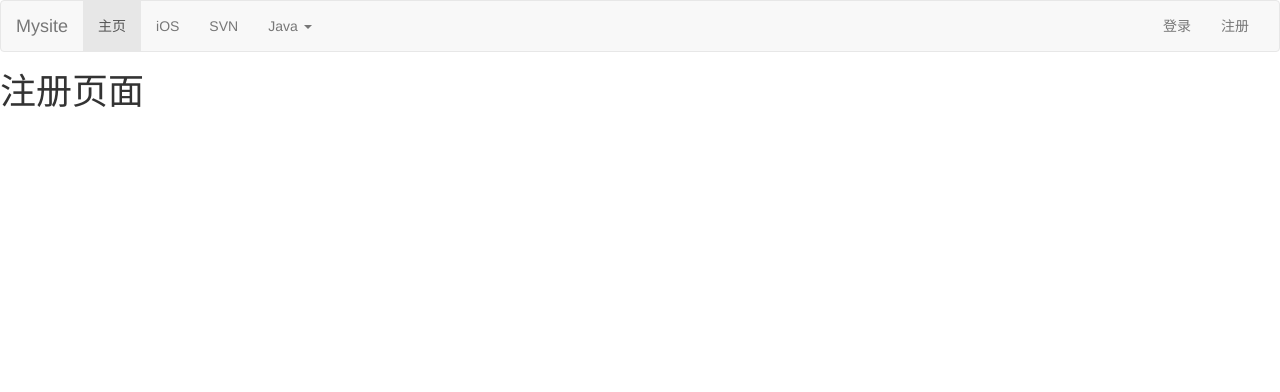
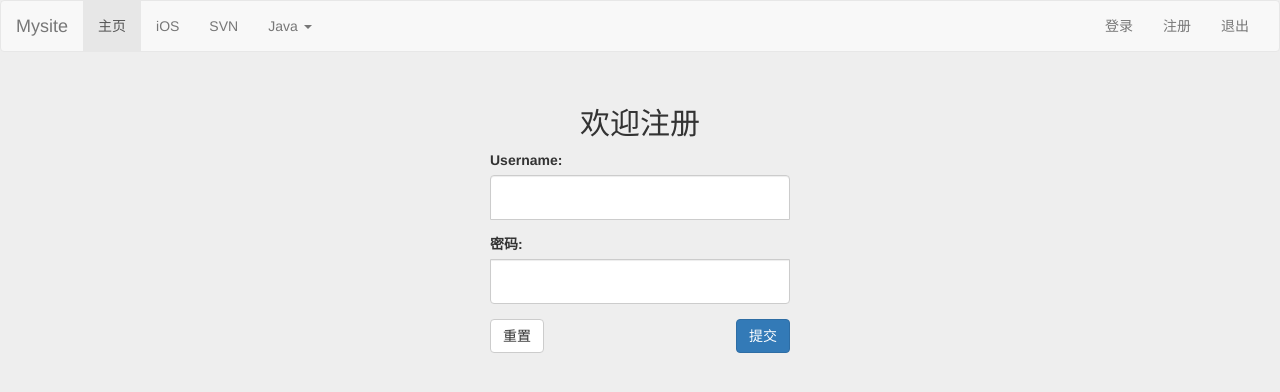
Before and after one commit to austin-meng/mysite, a Django app: page /main/register/ in a window 1280 px wide. Shown: the top 392 px of the page. Run offline with Django 3.2, Linux system fonts and the light colour scheme; some libraries are stand-ins or nearby versions.

Commit message:
add register

```diff
--- a/main/forms.py
+++ b/main/forms.py
@@ -8,3 +8,7 @@ logger = logging.getLogger(__name__)
 class LoginForm(forms.Form):
     username = forms.CharField(label=_('Username'), required=True, max_length=100, widget=forms.TextInput(attrs={'class': 'form-control'}))
     password = forms.CharField(label=_('Password'), widget=forms.PasswordInput(attrs={'class': 'form-control'}))
+
+class RegisterForm(forms.Form):
+    username = forms.CharField(label=_('Username'), required=True, max_length=100, widget=forms.TextInput(attrs={'class': 'form-control'}))
+    password = forms.CharField(label=_('Password'), widget=forms.PasswordInput(attrs={'class': 'form-control'}))
--- a/main/templates/main/register.html
+++ b/main/templates/main/register.html
@@ -1,5 +1,35 @@
 {% extends 'base.html' %}
+{% load static %}
 {% block title %}注册{% endblock %}
+{% block css %}
+    <link rel="stylesheet" href="{% static 'css/login.css' %}">
+
+{% endblock %}
+
+
 {% block content %}
-    <h1>注册页面</h1>
+<div class="container">
+<div class="col-md-4 col-md-offset-4">
+  <form class='form-login' action="/main/register/" method="post">
+    {% if message %}
+      <div class="alert alert-warning">{{ message }}</div>
+    {% endif %}
+
+    {% csrf_token %}
+    <h2 class="text-center">欢迎注册</h2>
+
+    <div class="form-group">
+      {{ form.username.label_tag }}
+      {{ form.username}}
+    </div>
+    <div class="form-group">
+      {{ form.password.label_tag }}
+      {{ form.password }}
+    </div>
+
+    <button type="reset" class="btn btn-default pull-left">重置</button>
+    <button type="submit" class="btn btn-primary pull-right">提交</button>
+  </form>
+</div>
+</div>
 {% endblock %}
--- a/main/views.py
+++ b/main/views.py
@@ -4,7 +4,9 @@ from django.http import HttpResponse
 from django.shortcuts import redirect, render
 from django.contrib.auth.decorators import login_required
 from . import models
-from .forms import LoginForm
+from .forms import LoginForm, RegisterForm
+
+import traceback
 
 
 def index(request):
@@ -13,16 +15,16 @@ def index(request):
 
 
 def login(request):
+    form = LoginForm()
     if request.method == "POST":
-        login_form = LoginForm(request.POST)
+        form = LoginForm(request.POST)
         message = "请检查填写的内容！"
-        if login_form.is_valid():
-            username = login_form.cleaned_data['username']
-            password = login_form.cleaned_data['password']
+        if form.is_valid():
+            username = form.cleaned_data['username']
+            password = form.cleaned_data['password']
             try:
-                # user = User.objects.get(username=username)
                 user = auth.authenticate(username=username, password=password)
-                print(user.username)
+                print(user)
 
                 if not user:
                     message = "密码不正确！"
@@ -35,41 +37,39 @@ def login(request):
                     return render(request, 'main/index.html', locals())
             except Exception as e:
                 print(e)
+                traceback.print_exc()
                 message = "用户不存在！"
         return render(request, 'main/login.html', locals())
-
-    login_form = LoginForm()
     return render(request, 'main/login.html', locals())
 
+
 def register(request):
-    pass
-    return render(request,'main/register.html')
+    message = ""
+    form = RegisterForm()
+    if request.method == 'POST':
+        form = RegisterForm(request.POST)
+        if form.is_valid():
+            username = form.cleaned_data['username']
+            password = form.cleaned_data['password']
+
+            users = User.objects.filter(username=username)
+            if users:
+                message = f'{username}用户名已存在'
+                return render(request, 'main/register.html', locals())
+            else:
+                user = User.objects.create_user(username=username, password=password)
+                # user.is_superuser=is_superuser
+                # user.last_name = username
+                user.is_staff = True
+                user.is_active = True
+                user.save()
+                message = f"用户{username}注册成功"
+                return render(request, 'main/login.html', locals())
+
+    return render(request, 'main/register.html', locals())
+
 
 def logout(request):
+    form = LoginForm()
     res = auth.logout(request)
-    print(res)
     return render(request, 'main/login.html', locals())
-
-# def register(request):
-#     # 定义一个错误提示为空
-#     error_name = ''
-#     if request.method=='POST':
-#         user = request.POST.get('username')
-#         password = request.POST.get('password')
-#         email = request.POST.get('email')
-#         user_list = models.User.objects.filter(username=user)
-#         if user_list :
-#             # 注册失败
-#             error_name = '%s用户名已经存在了' % user
-#             # 返回到注册页面，并且把错误信息报出来
-#             return  render(request,'register.html',{'error_name':error_name})
-#         else:
-#             # 数据保存在数据库中，并返回到登录页面
-#             user = models.User.objects.create(username=user,
-#                                        password=password,
-#                                        email=email)
-#             user.save()
-#             # 同ip下跳转
-#             return redirect('/login/')
-
-#     return render(request,'register.html')
--- a/templates/base.html
+++ b/templates/base.html
@@ -61,6 +61,7 @@
             <ul class="nav navbar-nav navbar-right">
               <li><a href="{% url 'main:login' %}">登录</a></li>
               <li><a href="{% url 'main:register' %}">注册</a></li>
+              <li><a href="{% url 'main:logout' %}">退出</a></li>
             </ul>
 
           </div>
```
Also changed, not shown: main/templates/main/login.html (+6 -6 lines), main/templates/main/index.html (line endings or trailing spaces).
